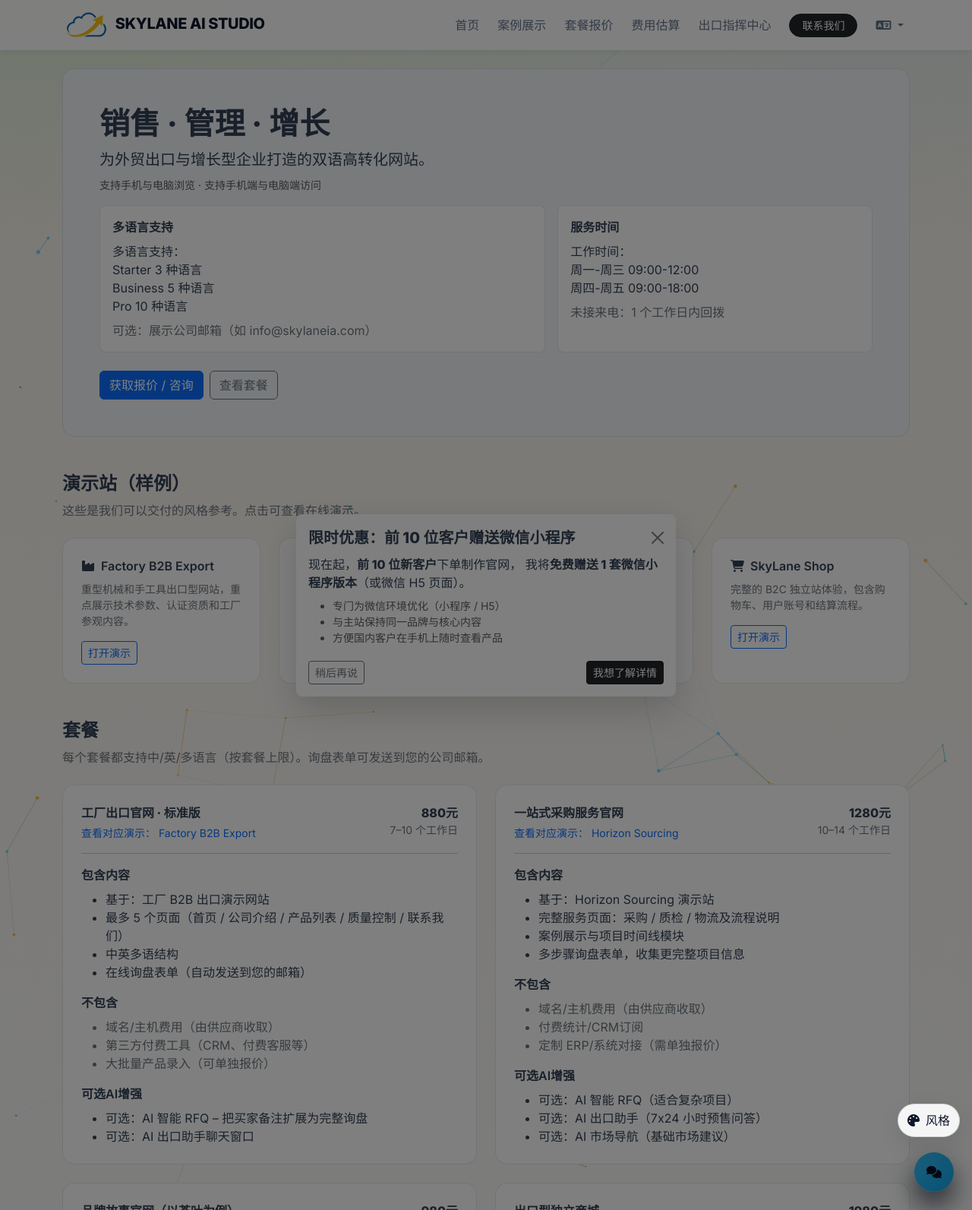
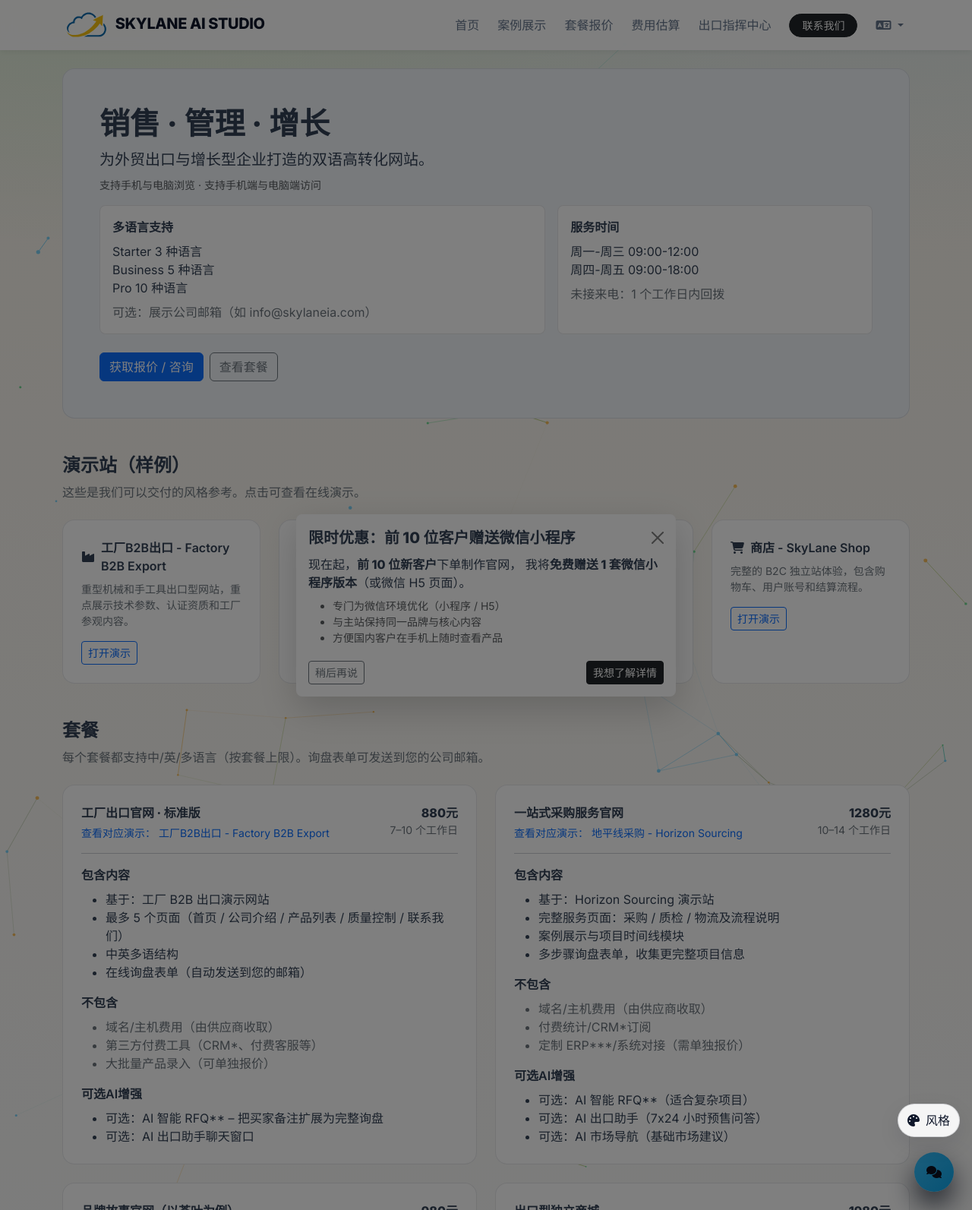
Before and after one commit to yakotaki/SkyLaneAiStudio, a Flask app: page / in a window 1280 px wide. Shown: the whole page at 76% size. Run offline with Flask 3, Linux system fonts and the light colour scheme.

Commit message:
Update local changes

```diff
--- a/app.py
+++ b/app.py
@@ -64,7 +64,7 @@
 PROJECTS = [
     {
         "id": "factory",
-        "title": "Factory B2B Export",
+        "title": "工厂B2B出口 - Factory B2B Export ",
         "category": "Manufacturing",
         "desc": {
             "en": "Heavy machinery and tools export site. Focus on technical specs, certifications, and factory tour video.",
@@ -75,7 +75,7 @@
     },
     {
         "id": "tea",
-        "title": "Premium Tea Brand",
+        "title": "高端茶叶品牌 - Premium Tea Brand",
         "category": "Consumer Goods",
         "desc": {
             "en": "Luxury storytelling site for a Hangzhou tea farm. Includes origin stories and premium packaging showcase.",
@@ -86,7 +86,7 @@
     },
     {
         "id": "sourcing",
-        "title": "Horizon Sourcing",
+        "title": "地平线采购 - Horizon Sourcing",
         "category": "Service Agency",
         "desc": {
             "en": "Futuristic sourcing control center for importers: live-like process visuals, QC timelines, and logistics tracking screens.",
@@ -97,7 +97,7 @@
     },
     {
         "id": "shop",
-        "title": "SkyLane Shop",
+        "title": "商店 - SkyLane Shop",
         "category": "E-Commerce",
         "desc": {
             "en": "Full B2C experience with shopping basket, user accounts, and checkout forms.",
@@ -152,22 +152,22 @@
         "excluded": {
             "en": [
                 "Domain/hosting fees (billed by providers)",
-                "Paid plugins/tools (CRM, paid chat tools, etc.)",
+                "Paid plugins/tools (CRM*, paid chat tools, etc.)",
                 "Large-scale product data entry (can be quoted separately)"
             ],
             "zh": [
                 "域名/主机费用（由供应商收取）",
-                "第三方付费工具（CRM、付费客服等）",
+                "第三方付费工具（CRM*、付费客服等）",
                 "大批量产品录入（可单独报价）"
             ]
         },
         "ai_options": {
             "en": [
-                "Optional: AI Smart RFQ – expand buyer notes into a full RFQ",
+                "Optional: AI Smart RFQ** – expand buyer notes into a full RFQ**",
                 "Optional: AI Export Assistant chat widget"
             ],
             "zh": [
-                "可选：AI 智能 RFQ – 把买家备注扩展为完整询盘",
+                "可选：AI 智能 RFQ** – 把买家备注扩展为完整询盘",
                 "可选：AI 出口助手聊天窗口"
             ]
         }
@@ -184,7 +184,7 @@
                 "Based on: Horizon Sourcing demo",
                 "Service pages: sourcing, QC, logistics and workflow",
                 "Case studies / project timeline sections",
-                "Multi-step RFQ form for better lead quality"
+                "Multi-step RFQ** form for better lead quality"
             ],
             "zh": [
                 "基于：Horizon Sourcing 演示站",
@@ -196,23 +196,23 @@
         "excluded": {
             "en": [
                 "Domain/hosting fees (billed by providers)",
-                "Paid analytics/CRM subscriptions",
-                "Custom ERP integrations (quoted separately)"
+                "Paid analytics/CRM* subscriptions",
+                "Custom ERP*** integrations (quoted separately)"
             ],
             "zh": [
                 "域名/主机费用（由供应商收取）",
-                "付费统计/CRM订阅",
-                "定制 ERP/系统对接（需单独报价）"
+                "付费统计/CRM*订阅",
+                "定制 ERP***/系统对接（需单独报价）"
             ]
         },
         "ai_options": {
             "en": [
-                "Optional: AI Smart RFQ for complex projects",
+                "Optional: AI Smart RFQ** for complex projects",
                 "Optional: AI Export Assistant for 24/7 pre-sales questions",
                 "Optional: AI Market Navigator (basic market suggestions)"
             ],
             "zh": [
-                "可选：AI 智能 RFQ（适合复杂项目）",
+                "可选：AI 智能 RFQ**（适合复杂项目）",
                 "可选：AI 出口助手（7x24 小时预售问答）",
                 "可选：AI 市场导航（基础市场建议）"
             ]
@@ -287,12 +287,12 @@
             "en": [
                 "Payment provider fees and business verification",
                 "Complex shipping/tax automation (quoted separately)",
-                "Large-scale product import/ERP sync (quoted separately)"
+                "Large-scale product import/ERP*** sync (quoted separately)"
             ],
             "zh": [
                 "支付平台手续费及商户资质认证",
                 "复杂运费/税务自动化（需单独报价）",
-                "大规模商品导入/ERP 同步（需单独报价）"
+                "大规模商品导入/ERP*** 同步（需单独报价）"
             ]
         },
         "ai_options": {
@@ -413,7 +413,7 @@
 
         ai_labels = []
         if site.get("ai_rfq"):
-            ai_labels.append("AI Smart RFQ" if lang == "en" else "AI 智能 RFQ")
+            ai_labels.append("AI Smart RFQ**" if lang == "en" else "AI 智能 RFQ**")
         if site.get("ai_chat"):
             ai_labels.append("AI Chat" if lang == "en" else "AI 在线咨询")
         s["ai_label_str"] = ", ".join(ai_labels) if ai_labels else ("None" if lang == "en" else "暂无")
@@ -478,6 +478,15 @@
             "zh": "访客可在网站发送消息（姓名/邮箱/内容）。商家可在后台仪表盘查看与回复（收件箱 + 对话线程）。",
         },
     },
+        {
+        "id": "addon_product_manager",
+        "name": {"en": "Product Manager Dashboard", "zh": "商品管理后台"},
+        "price": "450元",
+        "desc": {
+            "en": "Seller can add, edit, hide/remove products and update prices in a secure dashboard. Product data is stored in a database and updates sync to the storefront immediately (basic catalog management; no inventory/ERP).",
+            "zh": "商家可在安全后台新增/编辑/下架商品并修改价格。商品数据存入数据库，前台展示实时同步更新（基础商品目录管理，不含库存/ERP）。",
+        },
+    },
 ]
 
 
@@ -521,17 +530,17 @@
     lang = "zh" if (lang or "").lower().startswith("zh") else "en"
     if lang == "zh":
         return {
-            "hours": "工作时间：<br>周一-周三 09:00-12:00<br>周四-周五 09:00-18:00",
+            "hours": "周一-周三 09:00-12:00<br>周四-周五 09:00-18:00",
             "missed_calls": "未接来电：1 个工作日内回拨",
             "browsing": "支持手机端与电脑端访问",
-            "multi_lang": "多语言支持：<br>Starter 3 种语言<br>Business 5 种语言<br>Pro 10 种语言",
+            "multi_lang": "Starter 3 种语言<br>Business 5 种语言<br>Pro 10 种语言",
             "contact_email": "可选：展示公司邮箱（如 info@skylaneia.com）",
         }
     return {
-        "hours": "Working hours: <br>Mon–Wed 09:00–12:00; <br>Thu–Fri 09:00–18:00",
+        "hours": "Mon–Wed 09:00–12:00; <br>Thu–Fri 09:00–18:00",
         "missed_calls": "Missed calls: call back within 1 business day",
         "browsing": "Mobile and PC browsing supported",
-        "multi_lang": "Multi-language: \nStarter 3; \nBusiness 5; \nPro 10 languages",
+        "multi_lang": "Starter 3; <br>Business 5; <br>Pro 10 languages",
         "contact_email": "Optional: display your company email (e.g., info@skylaneia.com)",
     }
 
@@ -586,10 +595,10 @@
 def build_smart_rfq_prompt(data: dict, lang: str) -> str:
     if lang == "zh":
         base_instructions = """
-你是一名外贸手工具/一般工业品的资深业务员，擅长把客户的原始需求整理成结构化的询盘/报价单（RFQ）。
+你是一名外贸手工具/一般工业品的资深业务员，擅长把客户的原始需求整理成结构化的询盘/报价单（RFQ**）。
 请根据下面信息，生成：
 
-1) 一份【英文】RFQ，结构清晰、适合发送给中国工厂或外贸公司的业务员；
+1) 一份【英文】RFQ**，结构清晰、适合发送给中国工厂或外贸公司的业务员；
 2) 一份【中文】版本，方便转发给工厂或内部团队。
 
 要求：
@@ -605,12 +614,12 @@
 
 Please produce:
 
-1) A clear ENGLISH RFQ suitable to send to Chinese factories or trading companies.
-2) A CHINESE version of the same RFQ for internal use or for factories.
+1) A clear ENGLISH RFQ** suitable to send to Chinese factories or trading companies.
+2) A CHINESE version of the same RFQ** for internal use or for factories.
 
 Requirements:
 - Use clear sections (e.g., Buyer info, Product spec, Quality, Packaging, Incoterms, QC, Others).
-- No email greetings (no “Dear Sir/Madam”); start directly with the RFQ sections.
+- No email greetings (no “Dear Sir/Madam”); start directly with the RFQ** sections.
 - You may reasonably fill in common missing details, marking them as “to be confirmed”.
 Return the result as JSON with two string fields: rfq_en and rfq_zh.
 """
--- a/templates/index_pc.html
+++ b/templates/index_pc.html
@@ -32,7 +32,6 @@
 
   <p class="small text-muted mb-3 hero-meta">
     {% if lang == "zh" %}
-
       支持手机与电脑浏览{% if support_policy and support_policy.browsing %} · {{ support_policy.browsing }}{% endif %}
     {% else %}
       Mobile + desktop supported{% if support_policy and support_policy.browsing %} · {{ support_policy.browsing }}{% endif %}
@@ -44,7 +43,6 @@
       <div class="col-lg-7">
         <div class="p-3 rounded-3 border bg-white h-100">
           <div class="fw-semibold mb-2">{{ "多语言支持" if lang=="zh" else "Multi-language support" }}</div>
-          <!-- <div class="text-secondary">{{ support_policy.multi_lang }}</div> -->
           <p class="mb-0">{{ support_policy.multi_lang | safe }}</p>
           <div class="text-secondary mt-2">{{ support_policy.contact_email }}</div>
         </div>
@@ -147,6 +145,12 @@
       </div>
       {% endfor %}
     </div>
+
+  <div class="text-secondary small mt-3">
+    {{ "说明：CRM*=客户关系管理（管理客户/线索/跟进）。RFQ**=询价/报价请求（客户提交需求获取报价）。ERP***=企业资源计划（统一管理库存/订单/财务/运营）。" if lang=="zh"
+      else "Note: CRM* = Customer Relationship Management (manage leads/customers/follow-ups). RFQ** = Request for Quotation (submit requirements to receive a quote). ERP*** = Enterprise Resource Planning (manage inventory/orders/finance/operations)." }}
+  </div>
+
   </section>
 
   <!-- Add-ons -->
@@ -170,10 +174,7 @@
       {% endfor %}
     </div>
 
-    <div class="text-secondary small mt-3">
-      {{ "说明：在线聊天/WhatsApp 接入为“技术接入与测试”。如需我们代运营客服（由我们工作人员回复与筛选线索），可另行按月报价。" if lang=="zh"
-         else "Note: Online Chat/WhatsApp integration covers technical integration and testing. Managed chat support (our staff replying and qualifying leads) can be quoted as a monthly service." }}
-    </div>
+
   </section>
 
 
@@ -233,9 +234,13 @@
             <input class="form-check-input" type="checkbox" id="addonCopy" data-fee="200">
             <label class="form-check-label" for="addonCopy">{{ "专业语言文案撰写 (+200元)" if lang=="zh" else "Professional Language Copywriting (+200元)" }}</label>
           </div>
-          <div class="form-check mb-3">
+          <div class="form-check">
             <input class="form-check-input" type="checkbox" id="addonChat" data-fee="200">
-            <label class="form-check-label" for="addonChat">{{ "在线聊天 / WhatsApp 接入 (+200元)" if lang=="zh" else "Online Chat / WhatsApp Integration (+200元)" }}</label>
+            <label class="form-check-label" for="addonChat">{{ "在线聊天" if lang=="zh" else "Online Chat Integration (+200元)" }}</label>
+          </div>
+          <div class="form-check">
+            <input class="form-check-input" type="checkbox" id="addonProductMgr" data-fee="450">
+            <label class="form-check-label" for="addonProductMgr">{{ "商品管理后台 (+450元)" if lang=="zh" else "Product Manager Dashboard (+450元)" }}</label>
           </div>
         </div>
       </div>
```
